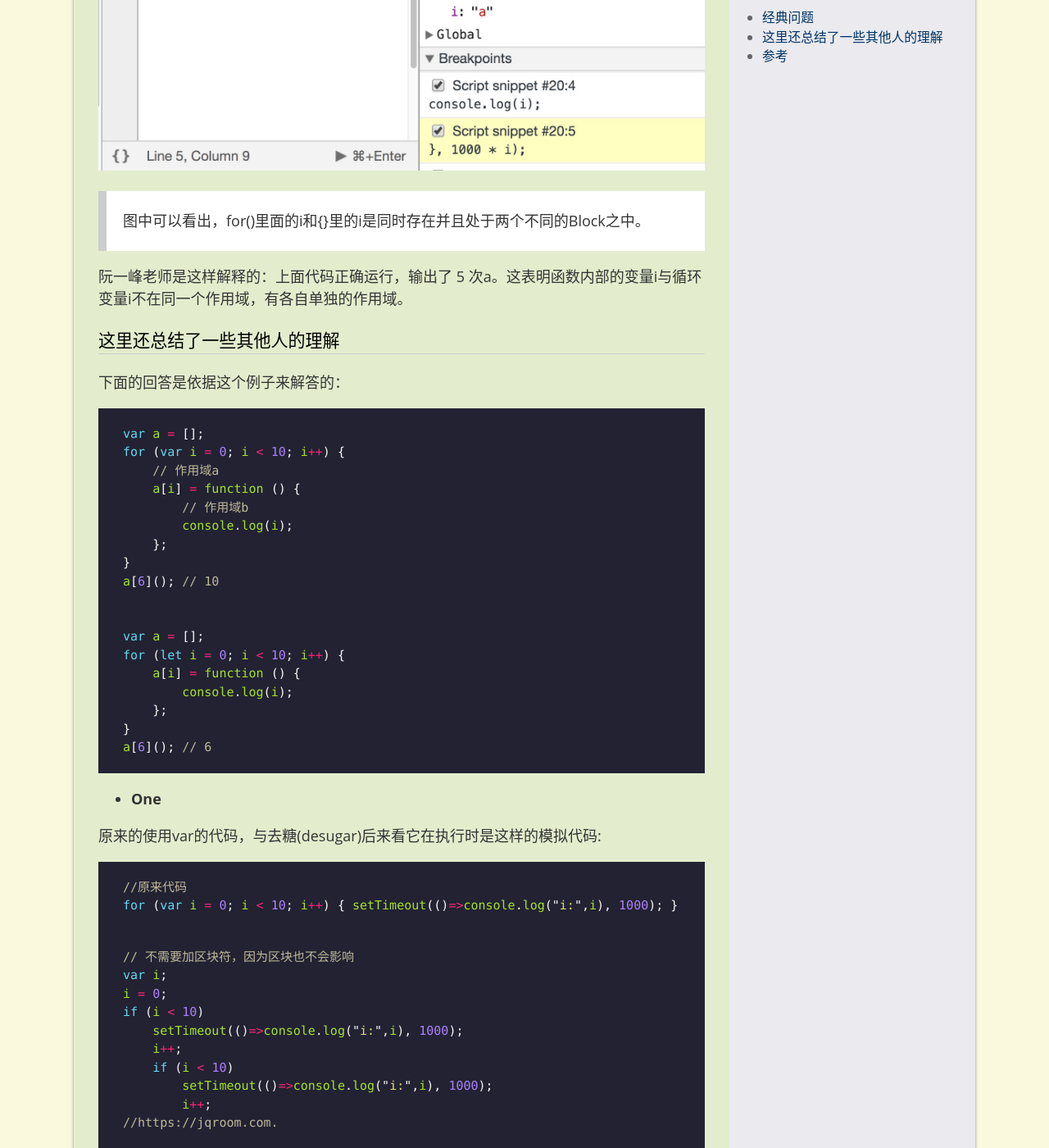
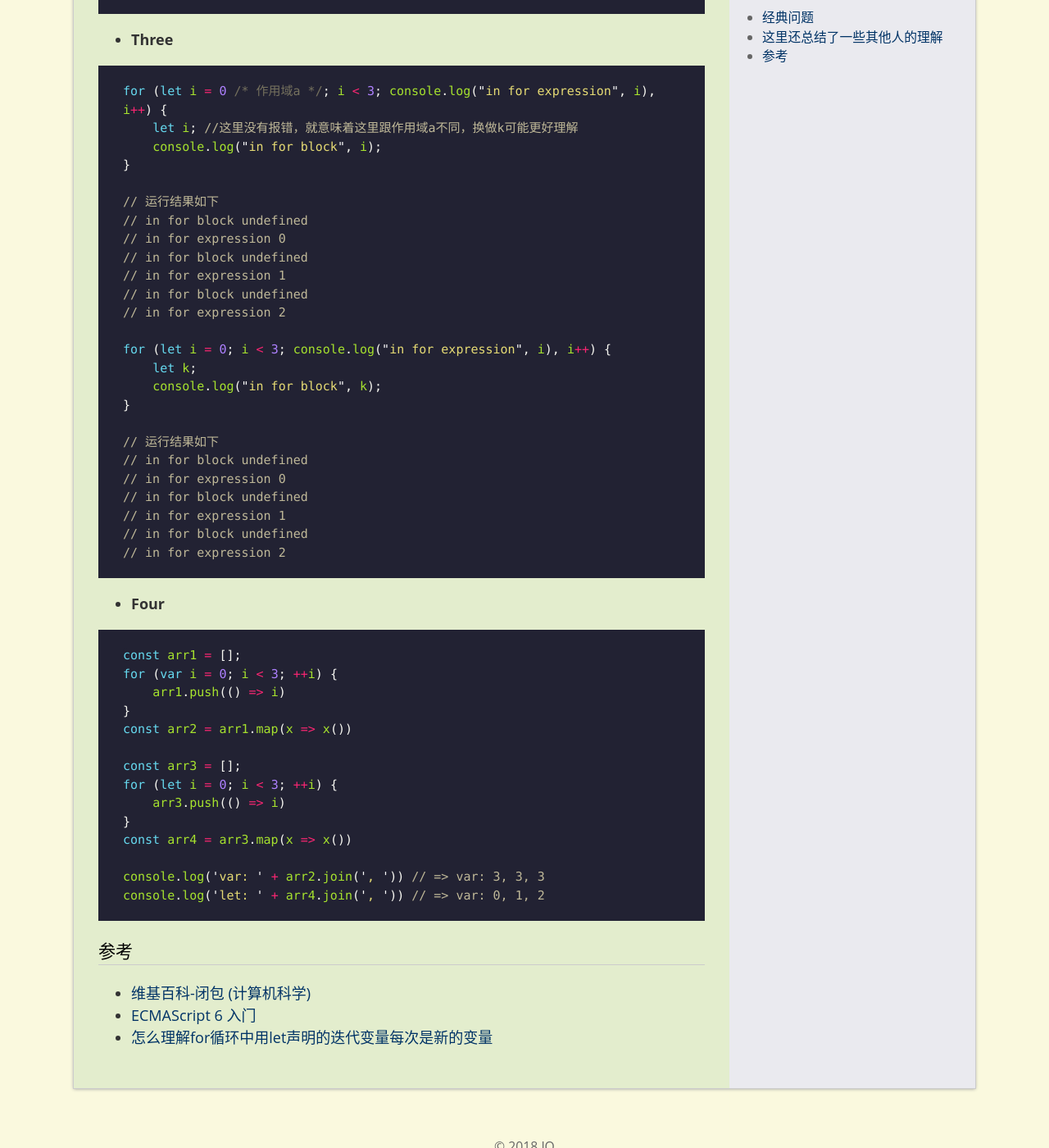
Before and after one commit to jqroom/jqroom.com, a Jekyll site: the page built from docs/_posts/2018-05-18-techstack-js-closure.md, in a window 1280 px wide and 1400 px high, scrolled down 5373 px. Shown: the whole window at 82% size. Built offline with Jekyll 4.4.1, drawn with Linux system fonts in a browser that asks for light colours; some of the changed text lies outside the part shown.

Commit message:
增加取自ES2015书籍中的例子

````diff
--- a/docs/_posts/2018-05-18-techstack-js-closure.md
+++ b/docs/_posts/2018-05-18-techstack-js-closure.md
@@ -25,9 +25,9 @@ for(var i = 0; i < len; i++){
 
 **控制台输出**
 
-![]({{ site.url }}/images/posts/bibao.gif)
-![]({{ site.url }}/images/posts/bibao8.png)
-![]({{ site.url }}/images/posts/bibao9.png)
+!\[]({{ site.url }}/images/posts/bibao.gif)
+!\[]({{ site.url }}/images/posts/bibao8.png)
+!\[]({{ site.url }}/images/posts/bibao9.png)
 
 > var声明变量会发生“变量提升”现象，并且变量i是存在于global作用域中。
 
@@ -46,9 +46,9 @@ for(let i = 0; i < len; i++){
 
 **控制台输出**
 
-![]({{ site.url }}/images/posts/bibao3.gif)
-![]({{ site.url }}/images/posts/bibao6.png)
-![]({{ site.url }}/images/posts/bibao7.png)
+!\[]({{ site.url }}/images/posts/bibao3.gif)
+!\[]({{ site.url }}/images/posts/bibao6.png)
+!\[]({{ site.url }}/images/posts/bibao7.png)
 
 > {}内没用重新定义i，但是可以访问到i，说明i只可能是{}的父集作用域里定义的变量，但是每次i++之后，{}访问的又不是同一个i，因为如果i是同一个，最后输出的效果就和var的方式一样了。
 
@@ -70,8 +70,8 @@ for (let i = 0; i < len; i++) {
 
 **控制台输出**
 
-![]({{ site.url }}/images/posts/bibao4.png)
-![]({{ site.url }}/images/posts/bibao5.png)
+!\[]({{ site.url }}/images/posts/bibao4.png)
+!\[]({{ site.url }}/images/posts/bibao5.png)
 
 > 图中可以看出，for()里面的i和{}里的i是同时存在并且处于两个不同的Block之中。
 
@@ -215,12 +215,12 @@ for (let i = 0 /* 作用域a */; i < 3; console.log("in for expression", i), i++
 }
 
 // 运行结果如下
-in for block undefined
-in for expression 0
-in for block undefined
-in for expression 1
-in for block undefined
-in for expression 2
+// in for block undefined
+// in for expression 0
+// in for block undefined
+// in for expression 1
+// in for block undefined
+// in for expression 2
 
 for (let i = 0; i < 3; console.log("in for expression", i), i++) {
     let k;
@@ -228,12 +228,31 @@ for (let i = 0; i < 3; console.log("in for expression", i), i++) {
 }
 
 // 运行结果如下
-in for block undefined
-in for expression 0
-in for block undefined
-in for expression 1
-in for block undefined
-in for expression 2
+// in for block undefined
+// in for expression 0
+// in for block undefined
+// in for expression 1
+// in for block undefined
+// in for expression 2
+```
+
+-   **Four**
+
+```javascript
+const arr1 = [];
+for (var i = 0; i < 3; ++i) {
+    arr1.push(() => i)
+}
+const arr2 = arr1.map(x => x())
+
+const arr3 = [];
+for (let i = 0; i < 3; ++i) {
+    arr3.push(() => i)
+}
+const arr4 = arr3.map(x => x())
+
+console.log('var: ' + arr2.join(', ')) // => var: 3, 3, 3
+console.log('let: ' + arr4.join(', ')) // => var: 0, 1, 2
 ```
 
 ### 参考
````
